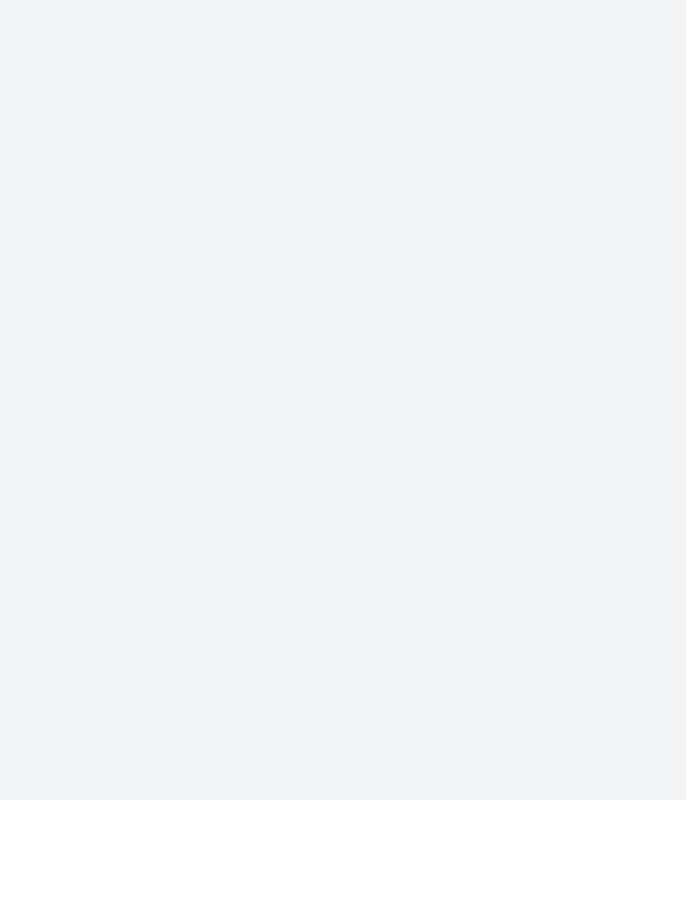
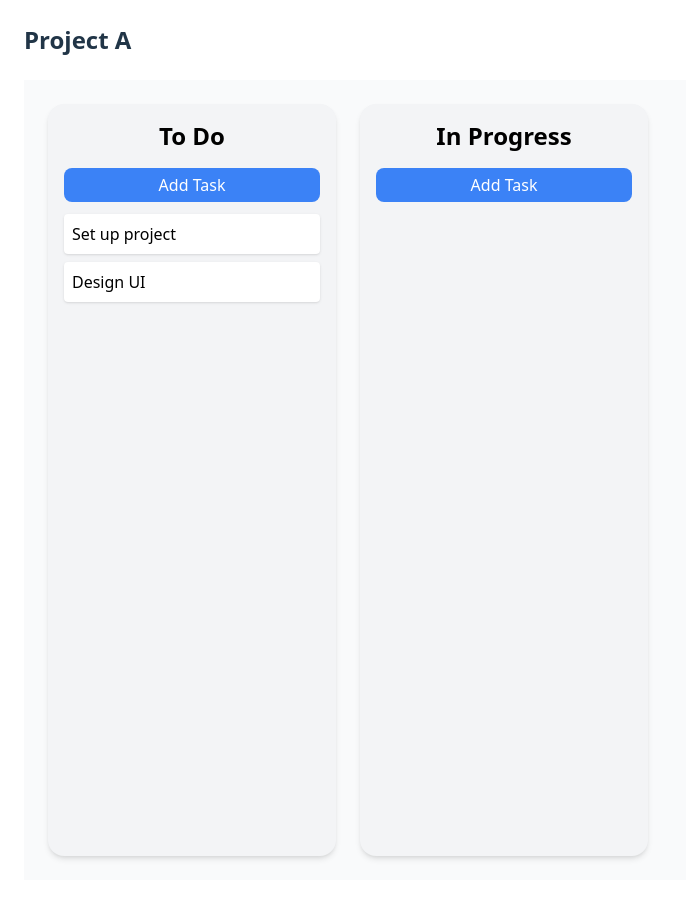
Before and after one commit to pooja03191/trello_lite, a React (Vite) app: page /dashboard/board-1 in a window 1280 px wide. Before the commit this address had no page. Shown: the top 900 px of the page, without its empty margins (0-686 px from the left). Before the commit the page ends 800 px from the top, so only its background shows below. Built offline with nearby package versions, Linux system fonts and the light colour scheme.

Commit message:
Added mechanism to add dynamic tasks

```diff
--- a/src/App.jsx
+++ b/src/App.jsx
@@ -1,14 +1,14 @@
-import { Routes, Route } from 'react-router-dom';
+import { Routes, Route, Navigate } from 'react-router-dom';
 import Dashboard from './pages/Dashboard';
-import BoardPage from './pages/BoardPage';
 
 export default function App() {
   return (
-    <div className="min-h-screen bg-gray-100">
-      <Routes>
-        <Route path="/" element={<Dashboard />} />
-        <Route path="/board/:id" element={<BoardPage />} />
-      </Routes>
-    </div>
+    <Routes>
+      {/* Redirect root to dashboard */}
+      <Route path="/" element={<Navigate to="/dashboard" />} />
+
+      {/* Dashboard routes */}
+      <Route path="/dashboard/*" element={<Dashboard />} />
+    </Routes>
   );
 }
--- a/src/components/Board.jsx
+++ b/src/components/Board.jsx
@@ -0,0 +1,78 @@
+import { useParams } from "react-router-dom";
+import { DragDropContext } from "@hello-pangea/dnd";
+import { useBoard } from "../context/BoardContext";
+import Column from "./Column";
+
+export default function Board() {
+    const { boardId } = useParams();
+    const { boards, setBoards, addTask } = useBoard();
+
+    const board = boards[boardId];
+
+    if (!board) return <div className="p-6">Board not found</div>;
+
+    // Handle drag and drop between columns
+    const onDragEnd = (result) => {
+        const { source, destination, draggableId } = result;
+
+        // dropped outside any column
+        if (!destination) return;
+
+        setBoards(prev => {
+            const updated = { ...prev };
+            const board = { ...updated["board-1"] }; // 👈 or dynamic boardId
+
+            const sourceCol = board.columns[source.droppableId];
+            const destCol = board.columns[destination.droppableId];
+
+            // immutably copy taskIds
+            const sourceTaskIds = [...sourceCol.taskIds];
+            const destTaskIds = [...destCol.taskIds];
+
+            // remove from source
+            sourceTaskIds.splice(source.index, 1);
+
+            // insert into destination
+            destTaskIds.splice(destination.index, 0, draggableId);
+
+            // build new columns
+            const updatedColumns = {
+                ...board.columns,
+                [sourceCol.id]: { ...sourceCol, taskIds: sourceTaskIds },
+                [destCol.id]: { ...destCol, taskIds: destTaskIds }
+            };
+
+            updated["board-1"] = { ...board, columns: updatedColumns };
+
+            return updated;
+        });
+    };
+
+
+
+    return (
+        <div className="p-6">
+            <h1 className="text-2xl font-bold mb-6">{board.title}</h1>
+
+            <DragDropContext onDragEnd={onDragEnd}>
+                <div className="flex gap-6 overflow-x-auto p-6 bg-gray-50 min-h-screen">
+                    {board.columnOrder.map(colId => {
+                        const column = board.columns[colId];
+                        const tasks = column.taskIds.map(tid => board.tasks[tid]);
+                        return (
+                            <Column
+                                key={column.id}
+                                column={column}
+                                tasks={tasks}
+                                onAddTasks={() => {
+                                    const title = prompt("Enter task title:");
+                                    if (title) addTask(boardId, column.id, title);
+                                }}
+                            />
+                        );
+                    })}
+                </div>
+            </DragDropContext>
+        </div>
+    );
+}
--- a/src/components/BoardList.jsx
+++ b/src/components/BoardList.jsx
@@ -0,0 +1,24 @@
+import { Link } from "react-router-dom";
+import { useBoard } from "../context/BoardContext";
+
+export default function BoardList() {
+    const { boards } = useBoard();
+
+    return (
+        <div className="p-6">
+            <h1 className="text-3xl font-bold mb-6">Your Boards</h1>
+
+            <div className="grid grid-cols-2 gap-4">
+                {Object.values(boards).map(board => (
+                    <Link
+                        key={board.id}
+                        to={`/dashboard/${board.id}`}
+                        className="p-4 rounded-lg shadow bg-white hover:bg-gray-100 text-xl font-semibold"
+                    >
+                        {board.title}
+                    </Link>
+                ))}
+            </div>
+        </div>
+    );
+}
--- a/src/components/Column.jsx
+++ b/src/components/Column.jsx
@@ -3,12 +3,12 @@ import { Droppable, Draggable } from '@hello-pangea/dnd';
 
 export default function Column({ column, tasks, onAddTasks }) {
     return (
-        <div className="p-4 rounded flex flex-col">
+        <div className="bg-gray-100 p-4 rounded-2xl shadow-md flex flex-col w-72 min-h-[300px]">
             <h2 className="text-2xl text-black text-center font-bold mb-4">{column.title}</h2>
 
             <button
                 onClick={onAddTasks}
-                className="mt-4 mb-2 bg-blue-500 text-white px-2 py-1 rounded hover:bg-blue-600"
+                className="mb-3 bg-blue-500 text-white px-3 py-1 rounded-lg hover:bg-blue-600 transition"
             >
                 Add Task
             </button>
--- a/src/context/BoardContext.jsx
+++ b/src/context/BoardContext.jsx
@@ -0,0 +1,75 @@
+import { createContext, useContext, useState } from 'react';
+
+// Create context
+const BoardContext = createContext();
+
+// Hook to use context
+export function useBoard() {
+    return useContext(BoardContext);
+}
+
+// Provider
+export function BoardProvider({ children }) {
+    const [boards, setBoards] = useState({
+        "board-1": {
+            id: "board-1",
+            title: "Project A",
+            columns: {
+                "col-1": {
+                    id: "col-1",
+                    title: "To Do",
+                    taskIds: ["task-1", "task-2"]
+                },
+                "col-2": {
+                    id: "col-2",
+                    title: "In Progress",
+                    taskIds: []
+                }
+            },
+            tasks: {
+                "task-1": { id: "task-1", title: "Set up project" },
+                "task-2": { id: "task-2", title: "Design UI" }
+            },
+            columnOrder: ["col-1", "col-2"]
+        }
+    });
+
+    // Add task to column
+    const addTask = (boardId, columnId, title) => {
+        setBoards(prev => {
+            const updated = { ...prev };
+            const board = { ...updated[boardId] };
+
+            const newTaskId = `task-${Date.now()}`;
+            const newTask = { id: newTaskId, title };
+
+            // immutably update tasks
+            const updatedTasks = { ...board.tasks, [newTaskId]: newTask };
+
+            // immutably update column's taskIds
+            const updatedColumns = {
+                ...board.columns,
+                [columnId]: {
+                    ...board.columns[columnId],
+                    taskIds: [...board.columns[columnId].taskIds, newTaskId]
+                }
+            };
+
+            // put everything back into board
+            updated[boardId] = {
+                ...board,
+                tasks: updatedTasks,
+                columns: updatedColumns
+            };
+
+            return updated;
+        });
+    };
+
+
+    return (
+        <BoardContext.Provider value={{ boards, setBoards, addTask }}>
+            {children}
+        </BoardContext.Provider>
+    );
+}
--- a/src/main.jsx
+++ b/src/main.jsx
@@ -2,12 +2,15 @@ import React from 'react';
 import ReactDOM from 'react-dom/client';
 import App from './App';
 import { BrowserRouter } from 'react-router-dom';
+import { BoardProvider } from './context/BoardContext';
 import './index.css';
 
 ReactDOM.createRoot(document.getElementById('root')).render(
   <React.StrictMode>
     <BrowserRouter>
-      <App />
+      <BoardProvider>
+        <App />
+      </BoardProvider>
     </BrowserRouter>
   </React.StrictMode>
 );
--- a/src/pages/Dashboard.jsx
+++ b/src/pages/Dashboard.jsx
@@ -1,18 +1,15 @@
-import { Link } from 'react-router-dom';
+import { Routes, Route } from 'react-router-dom';
+import BoardList from '../components/BoardList';
+import Board from '../components/Board';
 
 export default function Dashboard() {
     return (
-        <div className="p-4">
-            <h1 className="text-3xl text-black font-bold mb-4">Trello Lite - My Boards</h1>
+        <Routes>
+            {/* Board List (default route) */}
+            <Route path="/" element={<BoardList />} />
 
-            <div className="space-y-2">
-                <div className="p-4 bg-white rounded shadow">
-                    <Link to="/board/1" className="text-blue-500 underline">Board 1</Link>
-                </div>
-                <div className="p-4 bg-white rounded shadow">
-                    <Link to="/board/2" className="text-blue-500 underline">Board 2</Link>
-                </div>
-            </div>
-        </div>
+            {/* Single Board View */}
+            <Route path=":boardId" element={<Board />} />
+        </Routes>
     );
 }
```
